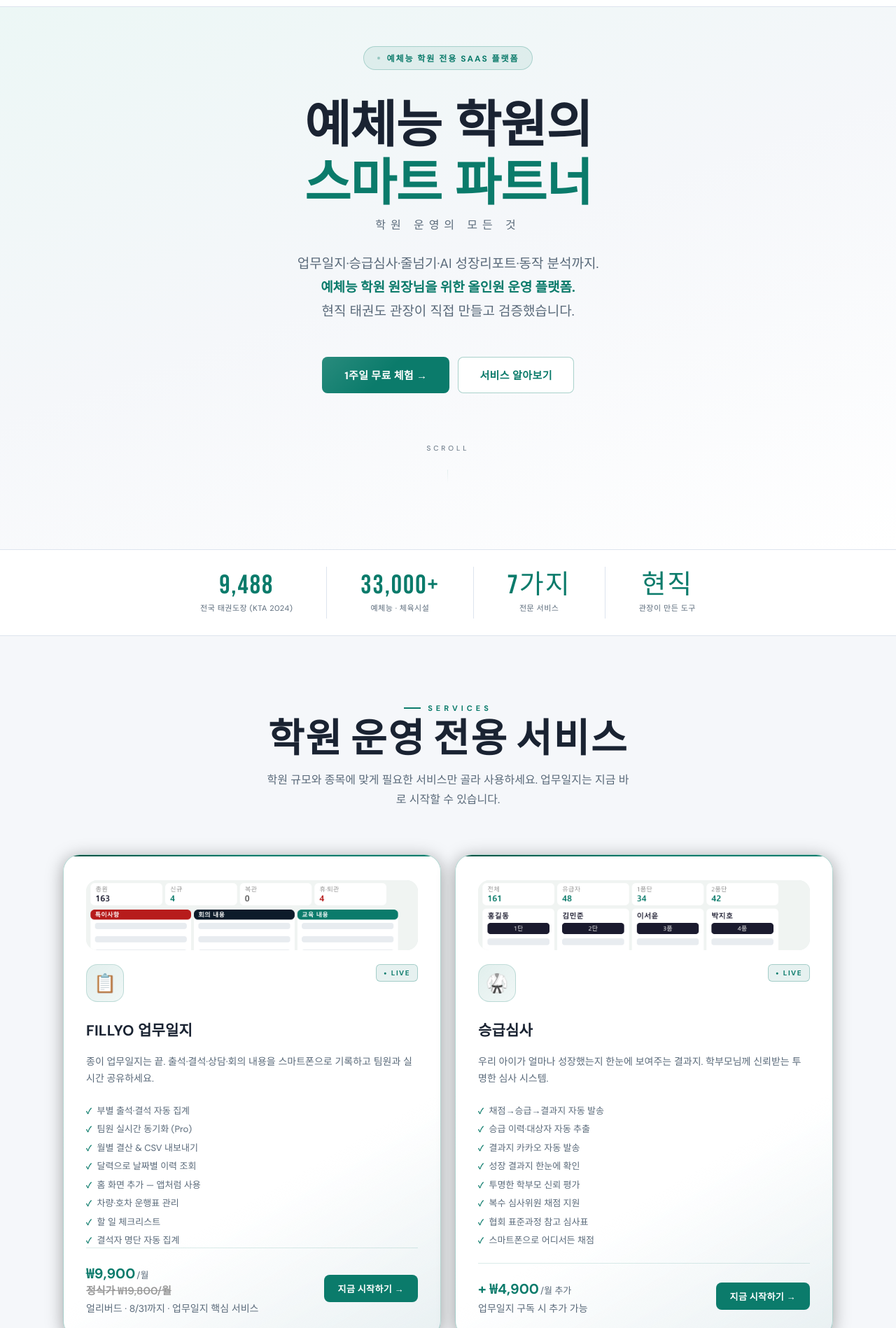
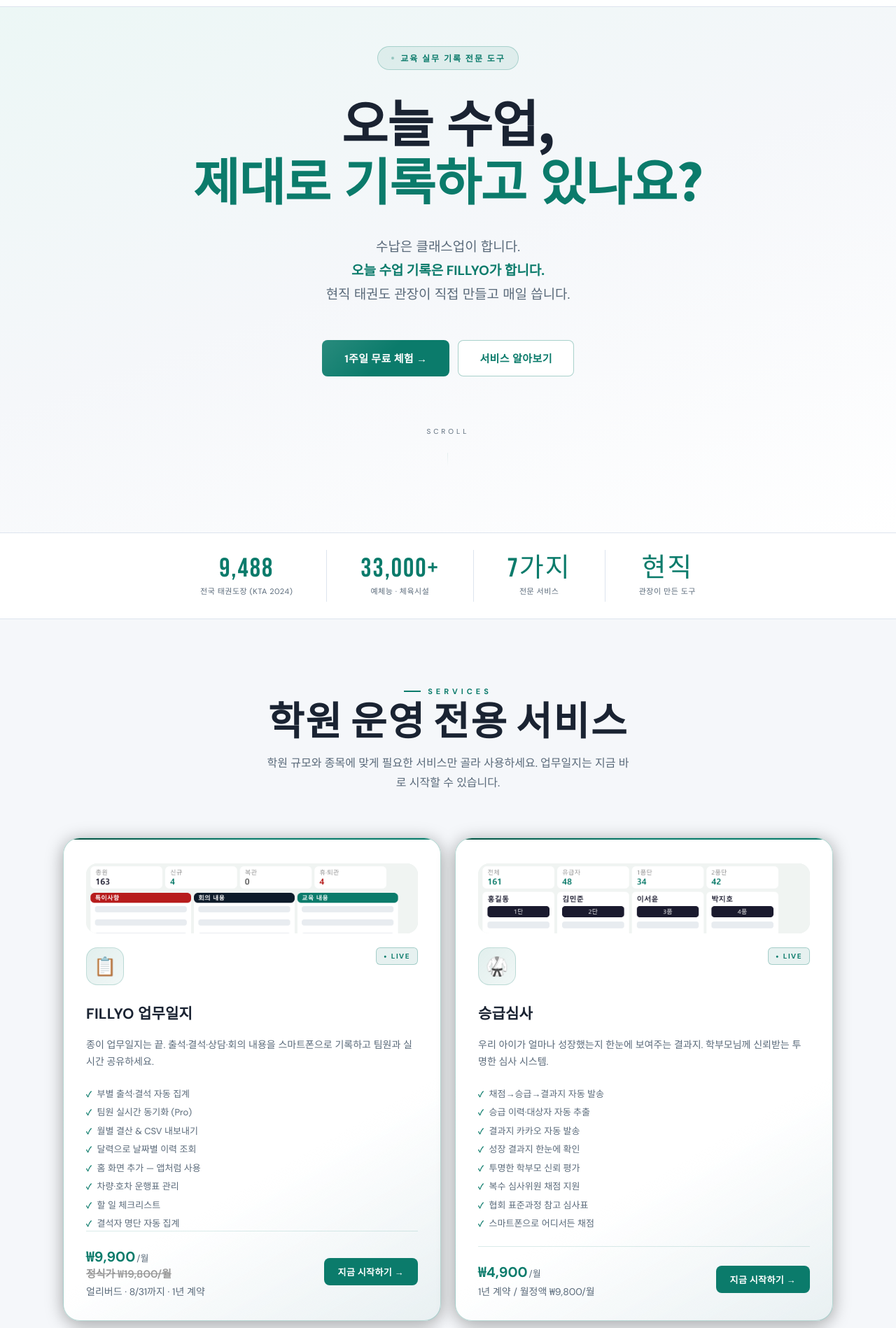
Before and after one commit to tsrtkd/fillyo, a plain HTML site: page index.html in a window 1280 px wide. Shown: the part 54-1952 px from the top of the page at 70% size. Drawn offline with Linux system fonts and the light colour scheme.

Commit message:
feat: 랜딩페이지 포지셔닝 및 가격 전면 수정

```diff
--- a/index.html
+++ b/index.html
@@ -3,8 +3,8 @@
 <head>
 <meta charset="UTF-8">
 <meta name="viewport" content="width=device-width, initial-scale=1.0">
-<title>FILLYO — 예체능 학원 전용 SaaS 플랫폼</title>
-<meta name="description" content="태권도·줄넘기·체육 학원을 위한 올인원 SaaS 플랫폼. 업무일지, 승급심사, 줄넘기, AI 성장리포트, 동작분석을 하나의 플랫폼에서.">
+<title>FILLYO — 교육 실무 기록 전문 도구</title>
+<meta name="description" content="태권도·예체능 학원 원장님의 교육 실무 기록 도구. 업무일지·승급심사·줄넘기·AI 성장리포트">
 <link href="https://fonts.googleapis.com/css2?family=Noto+Sans+KR:wght@300;400;500;700;900&family=Bebas+Neue&family=DM+Sans:wght@300;400;500;600;700&display=swap" rel="stylesheet">
 <style>
 *,*::before,*::after{box-sizing:border-box;margin:0;padding:0}
@@ -397,17 +397,17 @@
 <section class="hero">
   <div class="hero-badge">
     <span class="badge-dot"></span>
-    예체능 학원 전용 SaaS 플랫폼
+    교육 실무 기록 전문 도구
   </div>
   <h1 class="hero-title">
-    <span class="hero-title-fill">예체능 학원의</span><br>
-    <span class="hero-title-yo">스마트 파트너</span>
+    <span class="hero-title-fill">오늘 수업,</span><br>
+    <span class="hero-title-yo">제대로 기록하고 있나요?</span>
   </h1>
-  <p class="hero-tagline">학원 운영의 모든 것</p>
+  <p class="hero-tagline"></p>
   <p class="hero-desc">
-    업무일지·승급심사·줄넘기·AI 성장리포트·동작 분석까지.<br>
-    <strong>예체능 학원 원장님을 위한 올인원 운영 플랫폼.</strong><br>
-    현직 태권도 관장이 직접 만들고 검증했습니다.
+    수납은 클래스업이 합니다.<br>
+    <strong>오늘 수업 기록은 FILLYO가 합니다.</strong><br>
+    현직 태권도 관장이 직접 만들고 매일 씁니다.
   </p>
   <div class="hero-btns">
     <a href="/login/" class="btn-primary">1주일 무료 체험 →</a>
@@ -463,7 +463,7 @@
               <span class="price-now">₩9,900</span><span class="price-unit">/월</span>
             </div>
             <div class="price-regular-tag" style="text-decoration:line-through;font-size:15px;color:#999;font-weight:600">정식가 ₩19,800/월</div>
-            <div class="price-note">얼리버드 · 8/31까지 · 업무일지 핵심 서비스</div>
+            <div class="price-note">얼리버드 · 8/31까지 · 1년 계약</div>
           </div>
           <a href="/login/" class="svc-btn">지금 시작하기 →</a>
         </div>
@@ -491,9 +491,9 @@
         <div class="svc-footer">
           <div>
             <div class="price-display">
-              <span class="price-now">+ ₩4,900</span><span class="price-unit">/월 추가</span>
+              <span class="price-now">₩4,900</span><span class="price-unit">/월</span>
             </div>
-            <div class="price-note" style="margin-top:4px">업무일지 구독 시 추가 가능</div>
+            <div class="price-note" style="margin-top:4px">1년 계약 / 월정액 ₩9,800/월</div>
           </div>
           <a href="/exam/" class="svc-btn">지금 시작하기 →</a>
         </div>
@@ -521,9 +521,9 @@
         <div class="svc-footer">
           <div>
             <div class="price-display">
-              <span class="price-now">+ ₩4,900</span><span class="price-unit">/월 추가</span>
+              <span class="price-now">₩4,900</span><span class="price-unit">/월</span>
             </div>
-            <div class="price-note" style="margin-top:4px">업무일지 구독 시 추가 가능</div>
+            <div class="price-note" style="margin-top:4px">1년 계약 / 월정액 ₩9,800/월</div>
           </div>
           <a href="/jumprope/" class="svc-btn">지금 시작하기 →</a>
         </div>
@@ -635,9 +635,9 @@
         <div class="svc-footer">
           <div>
             <div class="price-display">
-              <span class="price-now">+ ₩4,900</span><span class="price-unit">/월 추가</span>
+              <span class="price-now">묶음 전용</span>
             </div>
-            <div class="price-note" style="margin-top:4px">업무일지 구독 시 추가 가능</div>
+            <div class="price-note" style="margin-top:4px">₩11,760/월 (줄넘기+승급심사+AI 성장리포트) · 단독 판매 없음</div>
           </div>
           <a href="/report/" class="svc-btn">지금 시작하기 →</a>
         </div>
@@ -701,9 +701,9 @@
 
     <div class="pricing-card-addon">
       <div class="plan-name">+ 승급심사</div>
-      <div class="plan-desc">업무일지 구독 시 추가 가능</div>
+      <div class="plan-desc">1년 계약 ₩4,900/월 / 월정액 ₩9,800/월</div>
       <div class="price-block">
-        <span class="price-amount">₩4,900</span><span class="price-per">/월 추가</span>
+        <span class="price-amount">₩4,900</span><span class="price-per">/월</span>
       </div>
       <ul style="margin:0 0 14px;padding-left:16px;font-size:12px;color:var(--t5);line-height:1.9">
         <li>심사 세션 관리</li>
@@ -716,9 +716,9 @@
 
     <div class="pricing-card-addon">
       <div class="plan-name">+ 줄넘기</div>
-      <div class="plan-desc">업무일지 구독 시 추가 가능</div>
+      <div class="plan-desc">1년 계약 ₩4,900/월 / 월정액 ₩9,800/월</div>
       <div class="price-block">
-        <span class="price-amount">₩4,900</span><span class="price-per">/월 추가</span>
+        <span class="price-amount">₩4,900</span><span class="price-per">/월</span>
       </div>
       <ul style="margin:0 0 14px;padding-left:16px;font-size:12px;color:var(--t5);line-height:1.9">
         <li>급수별 기준 자동 적용</li>
@@ -731,17 +731,17 @@
 
     <div class="pricing-card-addon">
       <div class="plan-name">+ AI 성장리포트</div>
-      <div class="plan-desc">업무일지 구독 시 추가 가능</div>
+      <div class="plan-desc">묶음 전용 · 단독 판매 없음</div>
       <div class="price-block">
-        <span class="price-amount">₩4,900</span><span class="price-per">/월 추가</span>
+        <span class="price-amount" style="font-size:32px">₩11,760</span><span class="price-per">/월</span>
       </div>
       <ul style="margin:0 0 14px;padding-left:16px;font-size:12px;color:var(--t5);line-height:1.9">
+        <li>줄넘기 + 승급심사 + AI 성장리포트 3개 세트</li>
         <li>출석·심사·줄넘기 데이터 자동 연동</li>
         <li>AI 학생 성장 리포트 생성</li>
         <li>카카오톡 공유 가능</li>
-        <li>월별 리포트 이력 저장</li>
       </ul>
-      <a href="/login/" class="pricing-btn outline" style="font-size:13px;padding:10px 20px">추가하기 →</a>
+      <a href="/login/" class="pricing-btn outline" style="font-size:13px;padding:10px 20px">묶음으로 시작하기 →</a>
     </div>
 
   </div>
@@ -835,7 +835,7 @@
 </section>
 
 <footer>
-  <strong>FILLYO</strong> — 예체능 학원 전용 SaaS 플랫폼<br>
+  <strong>FILLYO</strong> — 교육 실무 기록 전문 도구<br>
   <a href="/login/">업무일지 바로가기</a> &nbsp;·&nbsp;
   <a href="/pricing/">요금제</a> &nbsp;·&nbsp;
   <a href="https://open.kakao.com/o/sPoqIkxi" target="_blank">카카오 채널</a><br>
```
